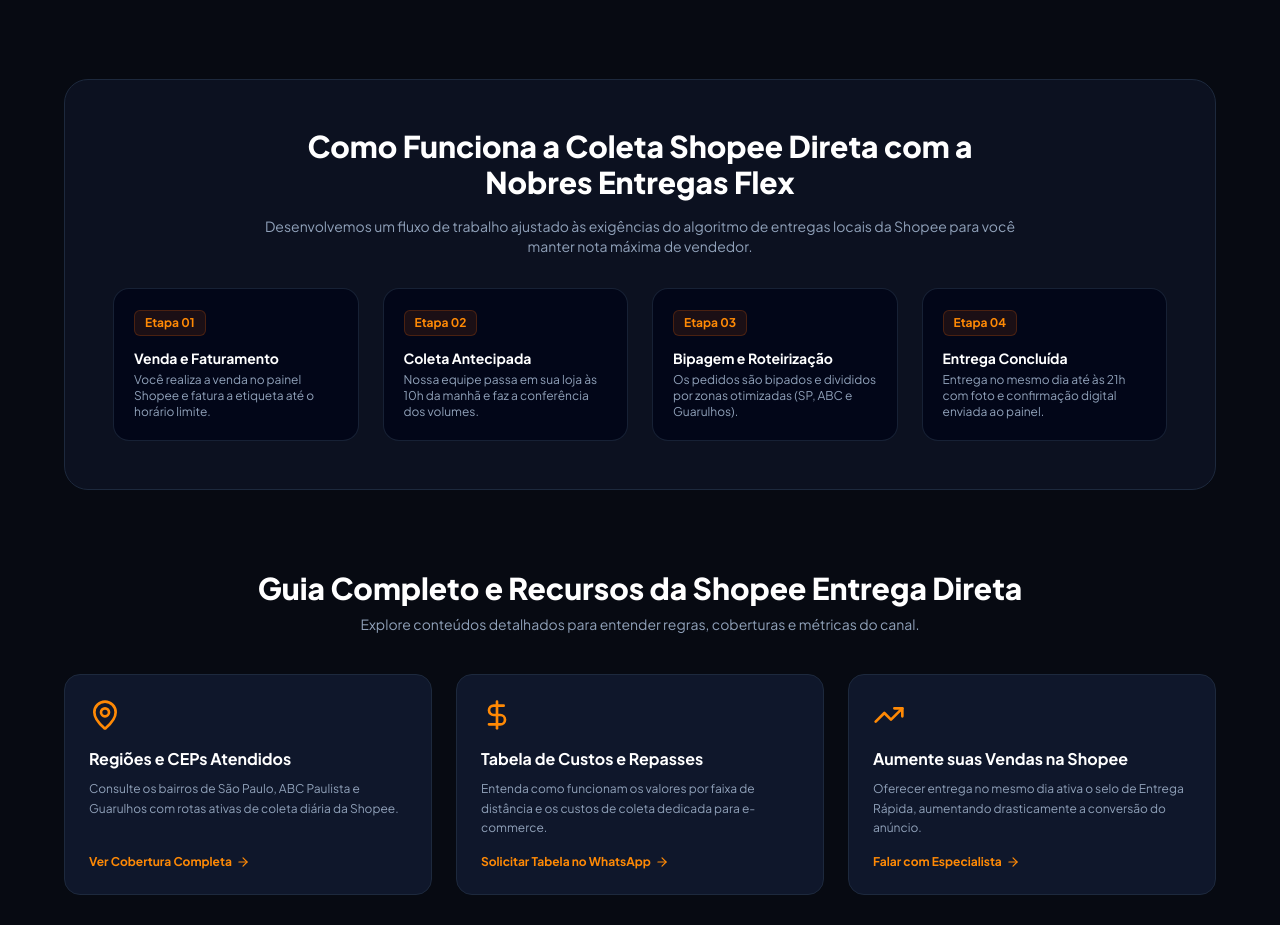
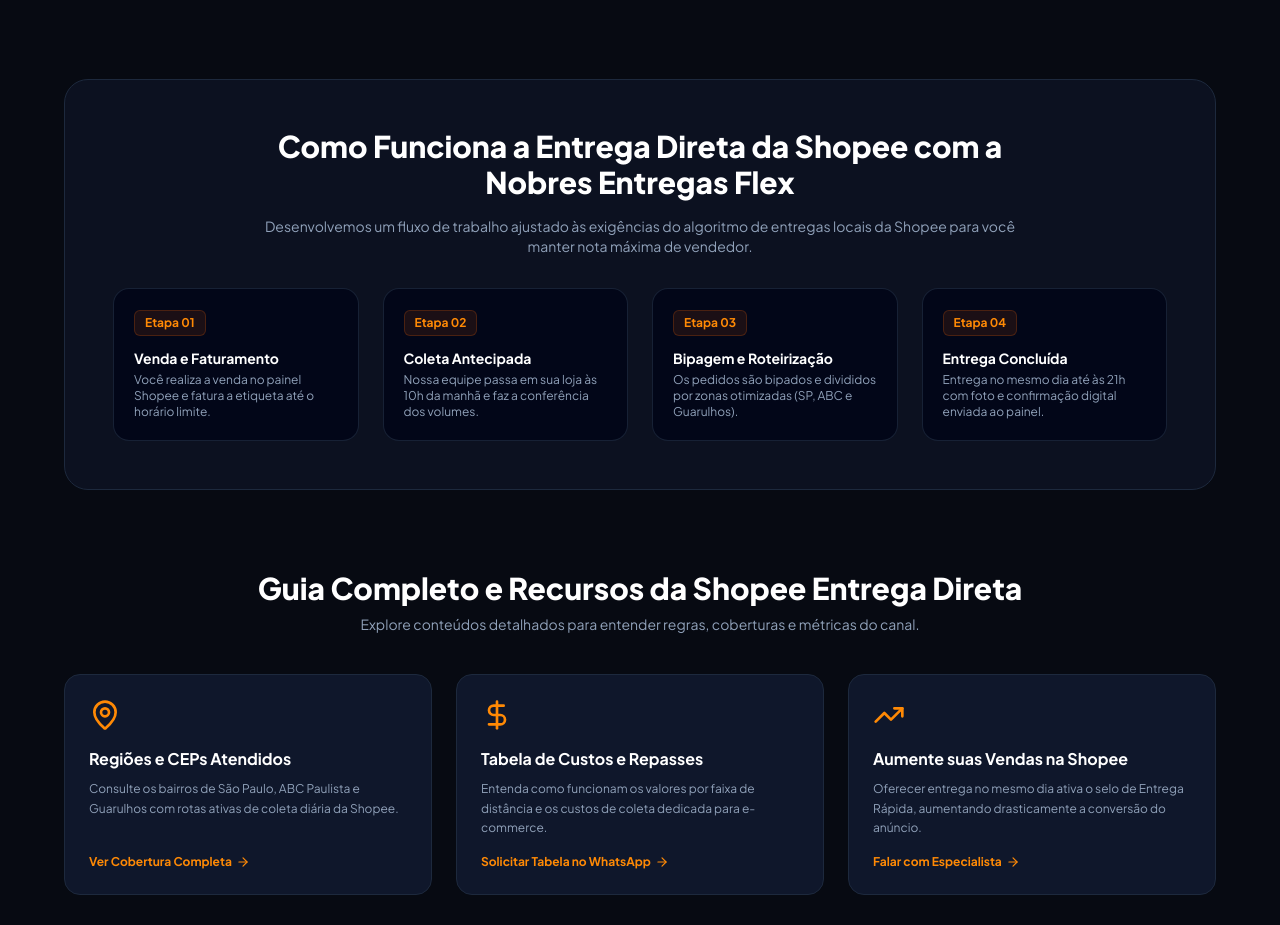
Before and after one commit to LucasApostolo/nobres, a React (Vite) app: page /shopee-entrega-direta in a window 1280 px wide. Shown: the part 841-1766 px from the top of the page. Built offline with nearby package versions, Linux system fonts and the light colour scheme.

Commit message:
Update ShopeeDireta.tsx

```diff
--- a/src/pages/ShopeeDireta.tsx
+++ b/src/pages/ShopeeDireta.tsx
@@ -106,7 +106,7 @@
         <div className="bg-slate-900/60 border border-slate-800 rounded-3xl p-8 sm:p-12 mb-20 relative">
           <div className="max-w-3xl mx-auto text-center">
             <h2 className="text-2xl sm:text-3xl font-extrabold text-white mb-4">
-              Como Funciona a Coleta Shopee Direta com a Nobres Entregas Flex
+              Como Funciona a Entrega Direta da Shopee com a Nobres Entregas Flex
             </h2>
             <p className="text-slate-400 text-sm mb-8">
               Desenvolvemos um fluxo de trabalho ajustado às exigências do algoritmo de entregas locais da Shopee para você manter nota máxima de vendedor.
```
